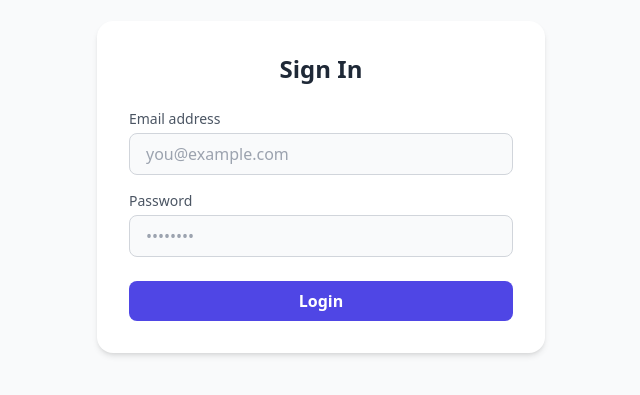
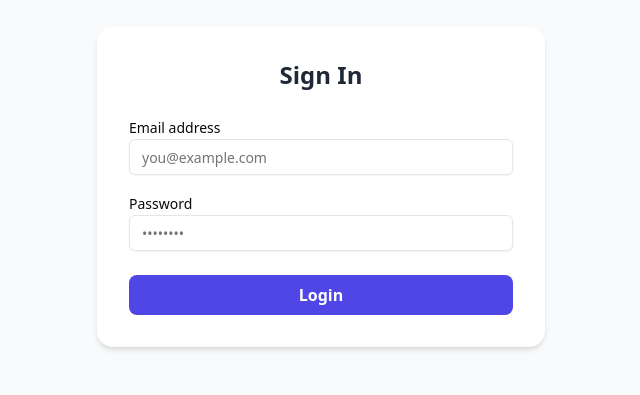
Before and after one commit to Mehul90/appointment-booking-frontend, a React (Vite) app: page /login in a window 1280 px wide. Shown: the part 213-608 px from the top of the page, without its empty margins (319-959 px from the left). Built offline with nearby package versions, Linux system fonts and the light colour scheme; no server answers.

Commit message:
used input and label components in login from
used input and label components in login from

```diff
--- a/src/pages/Login.jsx
+++ b/src/pages/Login.jsx
@@ -1,3 +1,5 @@
+import { Input } from "@/components/ui/input";
+import { Label } from "@/components/ui/label";
 import Loader from "@/components/ui/loader";
 import { useToast } from "@/components/ui/use-toast";
 import { userLogin } from "@/store/slices/loginSlice";
@@ -83,18 +85,11 @@ const Login = () => {
                 <h2 className="text-2xl font-bold text-gray-800 text-center mb-6">Sign In</h2>
                 <form>
                     <div className="mb-4">
-                        <label
-                            htmlFor="email"
-                            className="block text-sm font-medium text-gray-600 mb-1"
-                        >
-                            Email address
-                        </label>
-                        <input
-                            type="email"
-                            id="email"
+                        <Label htmlFor='email'>Email address</Label>
+                        <Input
+                            id='email'
+                            className={errors.email ? 'border-red-500' : ''}
                             placeholder="you@example.com"
-                            required
-                            className="w-full px-4 py-2 border border-gray-300 rounded-lg bg-gray-50 text-gray-900 focus-visible:outline-none focus-visible:ring-1 focus-visible:ring-ring"
                             value={email}
                             onChange={(e) => setEmail(e.target.value)}
                             onBlur={validateForm}
@@ -104,18 +99,13 @@ const Login = () => {
                         )}
                     </div>
                     <div className="mb-6">
-                        <label
-                            htmlFor="password"
-                            className="block text-sm font-medium text-gray-600 mb-1"
-                        >
-                            Password
-                        </label>
-                        <input
+                        <Label htmlFor='email'>Password</Label>
+                        <Input
                             type="password"
                             id="password"
                             placeholder="••••••••"
                             required
-                            className="w-full px-4 py-2 border border-gray-300 rounded-lg bg-gray-50 text-gray-900 focus-visible:outline-none focus-visible:ring-1 focus-visible:ring-ring"
+                            className={errors.password ? 'border-red-500' : ''}
                             value={password}
                             onChange={(e) => setPassword(e.target.value)}
                             onBlur={validateForm}
```
